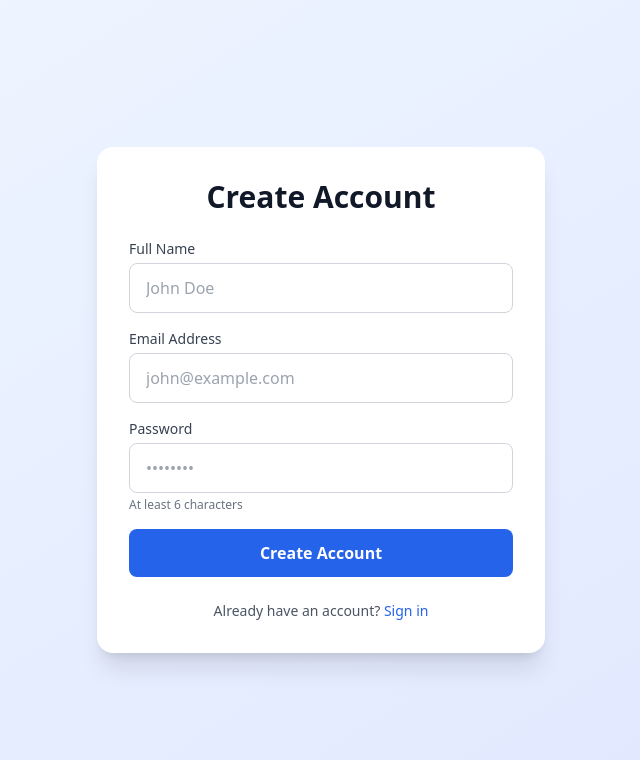
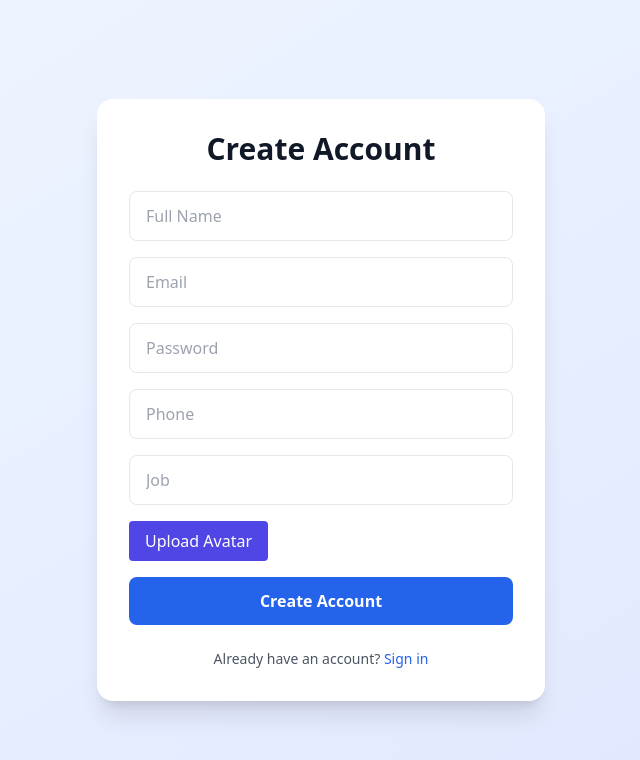
Before and after one commit to Basilehabb/smart-qr-frontend, a Next.js app: page /register in a window 1280 px wide. Shown: the top 760 px of the page, without its empty margins (319-959 px from the left). Built offline with nearby package versions, Linux system fonts and the light colour scheme.

Commit message:
Update page.tsx

```diff
--- a/app/register/page.tsx
+++ b/app/register/page.tsx
@@ -1,10 +1,9 @@
-'use client';
+"use client";
 
-import { Suspense } from 'react';
-import { useSearchParams } from 'next/navigation';
-import { useState } from 'react';
-import axios from 'axios';
-import { useRouter } from 'next/navigation';
+import { Suspense } from "react";
+import { useSearchParams, useRouter } from "next/navigation";
+import { useState } from "react";
+import axios from "axios";
 
 function RegisterForm() {
   const searchParams = useSearchParams();
@@ -13,27 +12,32 @@ function RegisterForm() {
   const code = searchParams.get("code");
 
   const [formData, setFormData] = useState({
-    name: '',
-    email: '',
-    password: '',
+    name: "",
+    email: "",
+    password: "",
+    phone: "",
+    job: "",
   });
 
-  const [error, setError] = useState('');
+  const [avatarFile, setAvatarFile] = useState<File | null>(null);
+  const [avatarPreview, setAvatarPreview] = useState<string | null>(null);
+
+  const [error, setError] = useState("");
   const [loading, setLoading] = useState(false);
 
   const handleSubmit = async (e: React.FormEvent) => {
     e.preventDefault();
     setLoading(true);
-    setError('');
+    setError("");
 
     try {
-      // 1️⃣ Register user
+      // 1️⃣ Register
       await axios.post(
         `${process.env.NEXT_PUBLIC_API_URL}/auth/register`,
         formData
       );
 
-      // 2️⃣ Login user
+      // 2️⃣ Login
       const loginRes = await axios.post(
         `${process.env.NEXT_PUBLIC_API_URL}/auth/login`,
         {
@@ -45,40 +49,55 @@ function RegisterForm() {
       const token = loginRes.data.token;
       const user = loginRes.data.user;
 
-      // Save to localStorage
-      localStorage.setItem("user-token", token)
-      localStorage.setItem('user', JSON.stringify(user));
+      localStorage.setItem("user-token", token);
+      localStorage.setItem("user", JSON.stringify(user));
 
-      // 3️⃣ If QR code exists → Link it
+      // 3️⃣ Upload avatar (optional)
+      if (avatarFile) {
+        const fd = new FormData();
+        fd.append("file", avatarFile);
+
+        const avatarRes = await axios.post(
+          `${process.env.NEXT_PUBLIC_API_URL}/users/avatar`,
+          fd,
+          {
+            headers: {
+              Authorization: `Bearer ${token}`,
+            },
+          }
+        );
+
+        user.avatar = avatarRes.data.url;
+        localStorage.setItem("user", JSON.stringify(user));
+      }
+
+      // 4️⃣ Link QR (if exists)
       if (code) {
         const linkRes = await axios.post(
           `${process.env.NEXT_PUBLIC_API_URL}/qr/link`,
-          { code: code },  // ✅ بس الكود
+          { code },
           {
-            headers: { Authorization: `Bearer ${token}` }
+            headers: { Authorization: `Bearer ${token}` },
           }
         );
 
-        // Check if already linked
-        if (linkRes.data.status === 'already_linked') {
-          setError('This QR code is already linked to another user');
+        if (linkRes.data.status === "already_linked") {
+          setError("This QR code is already linked to another user");
           setLoading(false);
           return;
         }
 
-        // 4️⃣ Redirect to QR page
         router.push(`/qr/${code}`);
         return;
       }
 
-      // 5️⃣ Otherwise → dashboard
+      // 5️⃣ Redirect
       router.push(`/qr/${code}`);
-
     } catch (err: any) {
-      console.error('Registration error:', err);
+      console.error(err);
       setError(
         err.response?.data?.message ||
-        'Registration failed. Please try again.'
+          "Registration failed. Please try again."
       );
     } finally {
       setLoading(false);
@@ -97,20 +116,15 @@ function RegisterForm() {
               <p className="text-sm text-blue-800 font-medium">
                 📱 Linking QR Code
               </p>
-              <p className="text-xs text-blue-600 mt-1 font-mono">
-                {code}
-              </p>
+              <p className="text-xs text-blue-600 mt-1 font-mono">{code}</p>
             </div>
           )}
         </div>
 
-        {/* Error Message */}
+        {/* Error */}
         {error && (
-          <div className="p-4 text-sm text-red-700 bg-red-50 border border-red-200 rounded-lg flex items-start gap-2">
-            <svg className="w-5 h-5 flex-shrink-0 mt-0.5" fill="currentColor" viewBox="0 0 20 20">
-              <path fillRule="evenodd" d="M10 18a8 8 0 100-16 8 8 0 000 16zM8.707 7.293a1 1 0 00-1.414 1.414L8.586 10l-1.293 1.293a1 1 0 101.414 1.414L10 11.414l1.293 1.293a1 1 0 001.414-1.414L11.414 10l1.293-1.293a1 1 0 00-1.414-1.414L10 8.586 8.707 7.293z" clipRule="evenodd" />
-            </svg>
-            <span>{error}</span>
+          <div className="p-4 text-sm text-red-700 bg-red-50 border border-red-200 rounded-lg">
+            {error}
           </div>
         )}
 
@@ -118,119 +132,109 @@ function RegisterForm() {
         <form onSubmit={handleSubmit} className="space-y-4">
 
           {/* Name */}
-          <div>
-            <label
-              htmlFor="name"
-              className="block text-sm font-medium text-gray-700 mb-1"
-            >
-              Full Name
-            </label>
           <input
-              id="name"
-              type="text"
-              required
-              className="w-full px-4 py-3 border border-gray-300 rounded-lg focus:ring-2 focus:ring-blue-500 focus:border-transparent transition"
+            className="w-full px-4 py-3 border rounded-lg"
+            placeholder="Full Name"
             value={formData.name}
             onChange={(e) =>
               setFormData({ ...formData, name: e.target.value })
             }
-              placeholder="John Doe"
-              disabled={loading}
+            required
           />
-          </div>
 
           {/* Email */}
-          <div>
-            <label
-              htmlFor="email"
-              className="block text-sm font-medium text-gray-700 mb-1"
-            >
-              Email Address
-            </label>
           <input
-              id="email"
             type="email"
-              required
-              className="w-full px-4 py-3 border border-gray-300 rounded-lg focus:ring-2 focus:ring-blue-500 focus:border-transparent transition"
+            className="w-full px-4 py-3 border rounded-lg"
+            placeholder="Email"
             value={formData.email}
             onChange={(e) =>
               setFormData({ ...formData, email: e.target.value })
             }
-              placeholder="john@example.com"
-              disabled={loading}
+            required
           />
-          </div>
 
           {/* Password */}
-          <div>
-            <label
-              htmlFor="password"
-              className="block text-sm font-medium text-gray-700 mb-1"
-            >
-              Password
-            </label>
           <input
-              id="password"
             type="password"
-              required
+            className="w-full px-4 py-3 border rounded-lg"
+            placeholder="Password"
             minLength={6}
-              className="w-full px-4 py-3 border border-gray-300 rounded-lg focus:ring-2 focus:ring-blue-500 focus:border-transparent transition"
             value={formData.password}
             onChange={(e) =>
               setFormData({ ...formData, password: e.target.value })
             }
-              placeholder="••••••••"
-              disabled={loading}
+            required
           />
-            <p className="mt-1 text-xs text-gray-500">
-              At least 6 characters
-            </p>
+
+          {/* Phone */}
+          <input
+            className="w-full px-4 py-3 border rounded-lg"
+            placeholder="Phone"
+            value={formData.phone}
+            onChange={(e) =>
+              setFormData({ ...formData, phone: e.target.value })
+            }
+          />
+
+          {/* Job */}
+          <input
+            className="w-full px-4 py-3 border rounded-lg"
+            placeholder="Job"
+            value={formData.job}
+            onChange={(e) =>
+              setFormData({ ...formData, job: e.target.value })
+            }
+          />
+
+          {/* Avatar */}
+          <div className="flex items-center gap-4">
+            {avatarPreview && (
+              <img
+                src={avatarPreview}
+                className="w-14 h-14 rounded-full object-cover border"
+              />
+            )}
+
+            <label className="px-4 py-2 bg-indigo-600 text-white rounded cursor-pointer">
+              Upload Avatar
+              <input
+                type="file"
+                hidden
+                accept="image/*"
+                onChange={(e) => {
+                  const file = e.target.files?.[0];
+                  if (!file) return;
+
+                  setAvatarFile(file);
+                  const reader = new FileReader();
+                  reader.onload = () =>
+                    setAvatarPreview(reader.result as string);
+                  reader.readAsDataURL(file);
+                }}
+              />
+            </label>
           </div>
 
-          {/* Submit Button */}
+          {/* Submit */}
           <button
-            type="submit"
             disabled={loading}
-            className="w-full py-3 px-4 text-white font-semibold bg-blue-600 rounded-lg hover:bg-blue-700 focus:outline-none focus:ring-2 focus:ring-blue-500 focus:ring-offset-2 disabled:opacity-50 disabled:cursor-not-allowed transition"
+            className="w-full py-3 bg-blue-600 text-white rounded-lg font-semibold"
           >
-            {loading ? (
-              <span className="flex items-center justify-center gap-2">
-                <svg className="animate-spin h-5 w-5" viewBox="0 0 24 24">
-                  <circle
-                    className="opacity-25"
-                    cx="12"
-                    cy="12"
-                    r="10"
-                    stroke="currentColor"
-                    strokeWidth="4"
-                    fill="none"
-                  />
-                  <path
-                    className="opacity-75"
-                    fill="currentColor"
-                    d="M4 12a8 8 0 018-8V0C5.373 0 0 5.373 0 12h4zm2 5.291A7.962 7.962 0 014 12H0c0 3.042 1.135 5.824 3 7.938l3-2.647z"
-                  />
-                </svg>
-                {code ? 'Registering & Linking...' : 'Creating Account...'}
-              </span>
-            ) : (
-              code ? 'Register & Link QR' : 'Create Account'
-            )}
+            {loading ? "Creating Account..." : "Create Account"}
           </button>
         </form>
 
-        {/* Login Link */}
-        <div className="text-center">
-          <p className="text-sm text-gray-600">
-            Already have an account?{' '}
+        {/* Login */}
+        <p className="text-sm text-center text-gray-600">
+          Already have an account?{" "}
           <a
-              href={code ? `/login?code=${code}` : '/login'}
-              className="text-blue-600 hover:text-blue-500 font-medium"
+            href={code ? `/login?code=${code}` : "/login"}
+            className="text-blue-600 font-medium"
           >
             Sign in
           </a>
         </p>
-        </div>
       </div>
     </div>
   );
@@ -238,31 +242,7 @@ function RegisterForm() {
 
 export default function RegisterPage() {
   return (
-    <Suspense
-      fallback={
-        <div className="min-h-screen flex items-center justify-center bg-gradient-to-br from-blue-50 to-indigo-100">
-          <div className="flex flex-col items-center gap-3">
-            <svg className="animate-spin h-8 w-8 text-blue-600" viewBox="0 0 24 24">
-              <circle
-                className="opacity-25"
-                cx="12"
-                cy="12"
-                r="10"
-                stroke="currentColor"
-                strokeWidth="4"
-                fill="none"
-              />
-              <path
-                className="opacity-75"
-                fill="currentColor"
-                d="M4 12a8 8 0 018-8V0C5.373 0 0 5.373 0 12h4zm2 5.291A7.962 7.962 0 014 12H0c0 3.042 1.135 5.824 3 7.938l3-2.647z"
-              />
-            </svg>
-            <span className="text-sm text-gray-600">Loading registration...</span>
-          </div>
-        </div>
-      }
-    >
+    <Suspense fallback={<div className="text-center mt-20">Loading...</div>}>
       <RegisterForm />
     </Suspense>
   );
```
Lines whose indentation alone changed are shown as unchanged.
